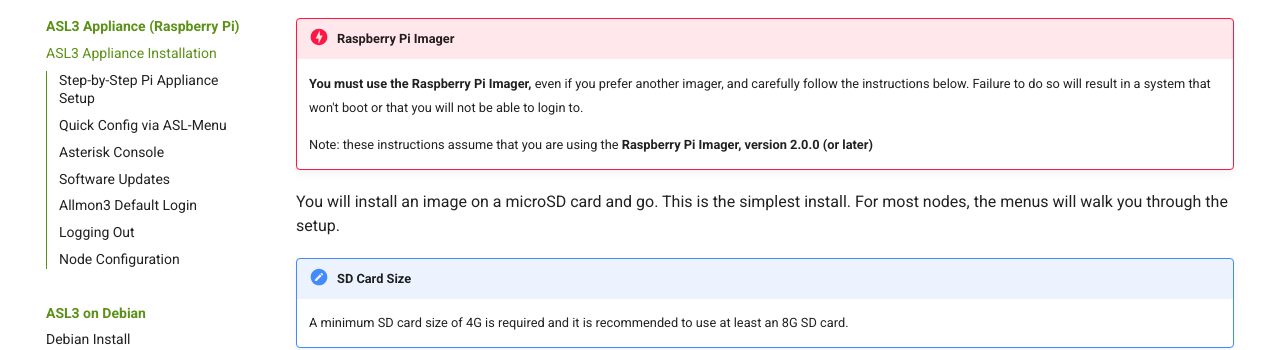
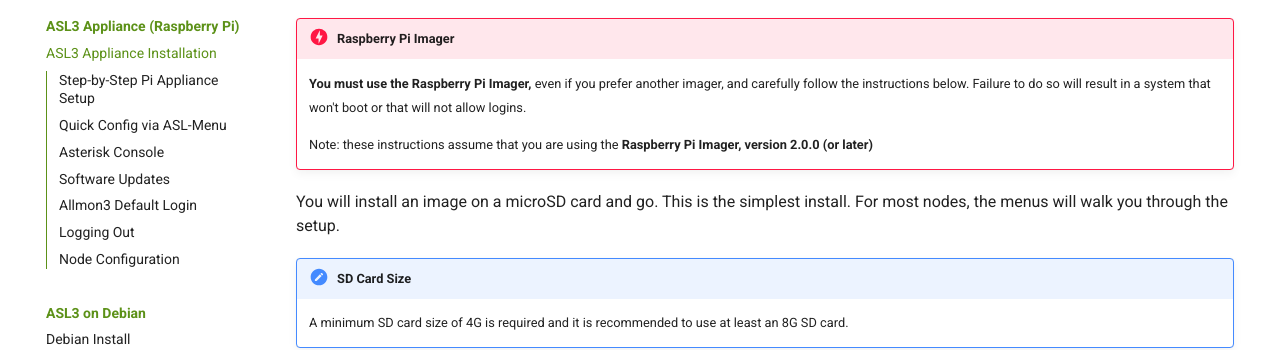
Before and after one commit to AllStarLink/ASL3-Manual, an MkDocs documentation site: the page built from docs/install/pi-appliance/pi-detailed.md, in a window 1280 px wide and 900 px high. Shown: the part 196-546 px from the top of the window. Built offline with MkDocs 1.6.1 and Material for MkDocs 9.7.7, drawn with Linux system fonts in a browser that asks for light colours.

Commit message:
Clarify login instructions in installation guide (#213)
It's not just "you" who won't be able to login.

```diff
--- a/docs/install/pi-appliance/pi-detailed.md
+++ b/docs/install/pi-appliance/pi-detailed.md
@@ -1,7 +1,7 @@
 # ASL3 Appliance Installation
 
 !!! danger "Raspberry Pi Imager"
-    **You must use the Raspberry Pi Imager,** even if you prefer another imager, and carefully follow the instructions below. Failure to do so will result in a system that won't boot or that you will not be able to login to.
+    **You must use the Raspberry Pi Imager,** even if you prefer another imager, and carefully follow the instructions below. Failure to do so will result in a system that won't boot or that will not allow logins.
 
     Note: these instructions assume that you are using the **Raspberry Pi Imager, version 2.0.0 (or later)**
 
```
